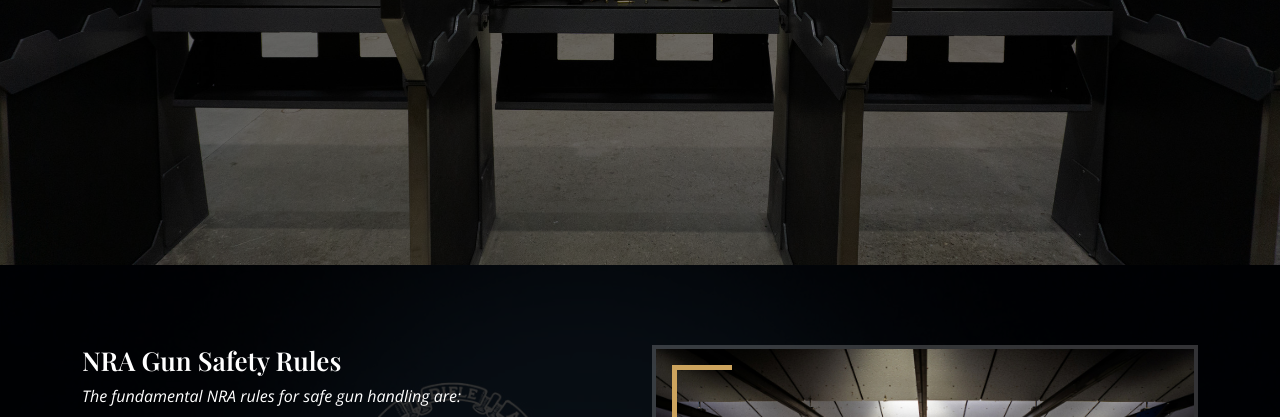
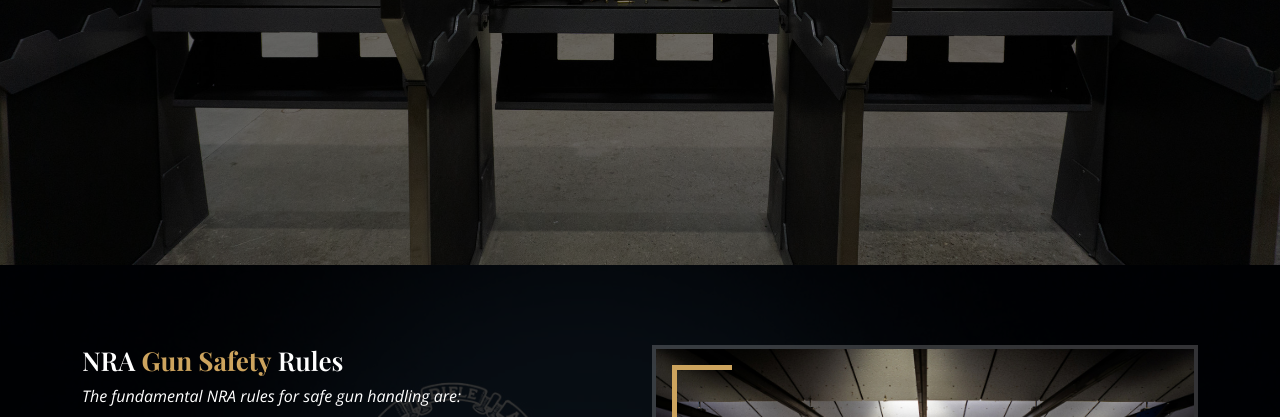
Before and after one commit to mperez2024/df1, a plain HTML site: page index.html in a window 1280 px wide. Shown: the part 535-952 px from the top of the page. Drawn offline with nearby package versions, Linux system fonts and the light colour scheme; a web font is replaced by a local one.

Commit message:
Update index.html

```diff
--- a/index.html
+++ b/index.html
@@ -133,7 +133,7 @@
             </div>
           </div>
           <div class="col-lg-6 pt-4 pt-lg-0 order-2 order-lg-1 content">
-            <h3>NRA Gun Safety Rules</h3>
+            <h3>NRA <b style='color:#cda45e'>Gun Safety</b> Rules</h3>
             <p class="fst-italic">
               The fundamental NRA rules for safe gun handling are:
             </p>
```
